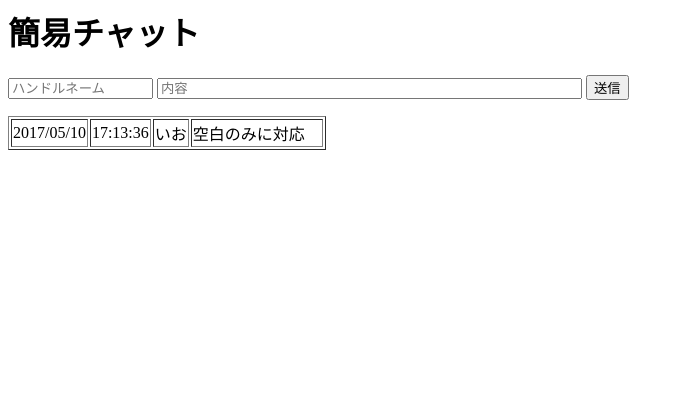
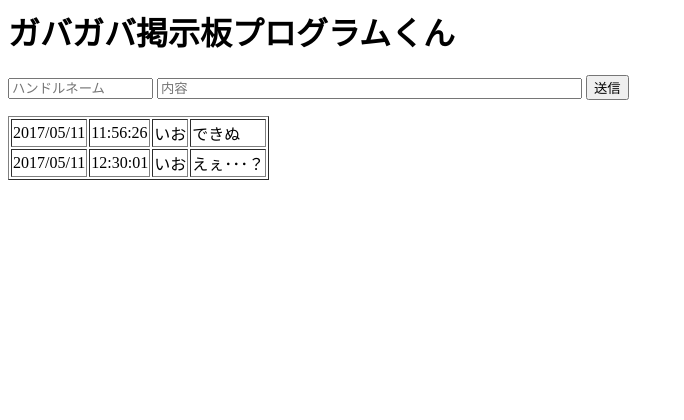
Before and after one commit to ioioiof/PHPTraining, a PHP site: page /kariindex.php in a window 1280 px wide. Shown: the top 420 px of the page, without its empty margins (0-684 px from the left). Run offline with PHP 8.4, Linux system fonts and the light colour scheme.

Commit message:
い　つ　も　の

```diff
--- a/PHPTraining/cprogram/dbb.csv
+++ b/PHPTraining/cprogram/dbb.csv
@@ -1 +1,2 @@
-2017/05/10,17:13:36,いお,空白のみに対応
+2017/05/11,11:56:26,いお,できぬ
+2017/05/11,12:30:01,いお,えぇ･･･？
--- a/PHPTraining/cprogram/kariindex.php
+++ b/PHPTraining/cprogram/kariindex.php
@@ -1,10 +1,10 @@
 <html>
 <head>
     <meta charset="utf-8" http-equiv="refresh" content="45">
-    <title>簡易チャットプログラム</title>
+    <title>掲示板</title>
 </head>
 <body>
-    <h1>簡易チャット</h1>
+    <h1>ガバガバ掲示板プログラムくん</h1>
     <form action="" method="post">
         <input type="text" name="hname" size="15" placeholder="ハンドルネーム">
         <input type="text" name="nai" size="50" placeholder="内容">
@@ -19,8 +19,8 @@
     {
         if(isset($_POST['nai']))
         {
-            $hn = $_POST["hname"];
-            $na = $_POST["nai"];
+            $hn = htmlspecialchars($_POST["hname"],ENT_NOQUOTES,"UTF-8");
+            $na = htmlspecialchars($_POST["nai"],ENT_NOQUOTES,"UTF-8");
             $dt1 = date("Y/m/d");
             $dt2 = date("H:i:s");
 
@@ -33,6 +33,7 @@
                 if($_SERVER['REQUEST_METHOD'] === 'POST'){
                     $fpa = fopen($file_path , 'a');
                     if($fpa){
+                        rewind($fpa);
                         fputcsv($fpa,$datas);
                     }
                     fclose($fpa);
@@ -54,7 +55,14 @@
         while (($data = fgetcsv($han,1000,",")) !== false) {
             echo "\t<tr>\n";
             for($i = 0;$i < count($data) ; $i++){
-                echo "\t\t<td>{$data[$i]}</td>\n";
+                if(strpos($data[3],"http:") !== false || strpos($data[3],"https:") !== false){
+                    $pattern_http = '/((?:https?|ftp):\/\/[-_.!~*\'()a-zA-Z0-9;\/?:@&=+$,%#]+)/';
+                    $replace_http = '<a href="\1">\1</a>';
+                    $data[3] = preg_replace( $pattern_http, $replace_http,$data[3]);
+                    echo "\t\t<td>{$data[$i]}</td>\n";
+                }else {
+                    echo "\t\t<td>{$data[$i]}</td>\n";
+                }
             }
             echo "\t</tr>\n";
         }
@@ -65,4 +73,3 @@
 
 
 ?>
-<!--なかじまだょ～-->
```
